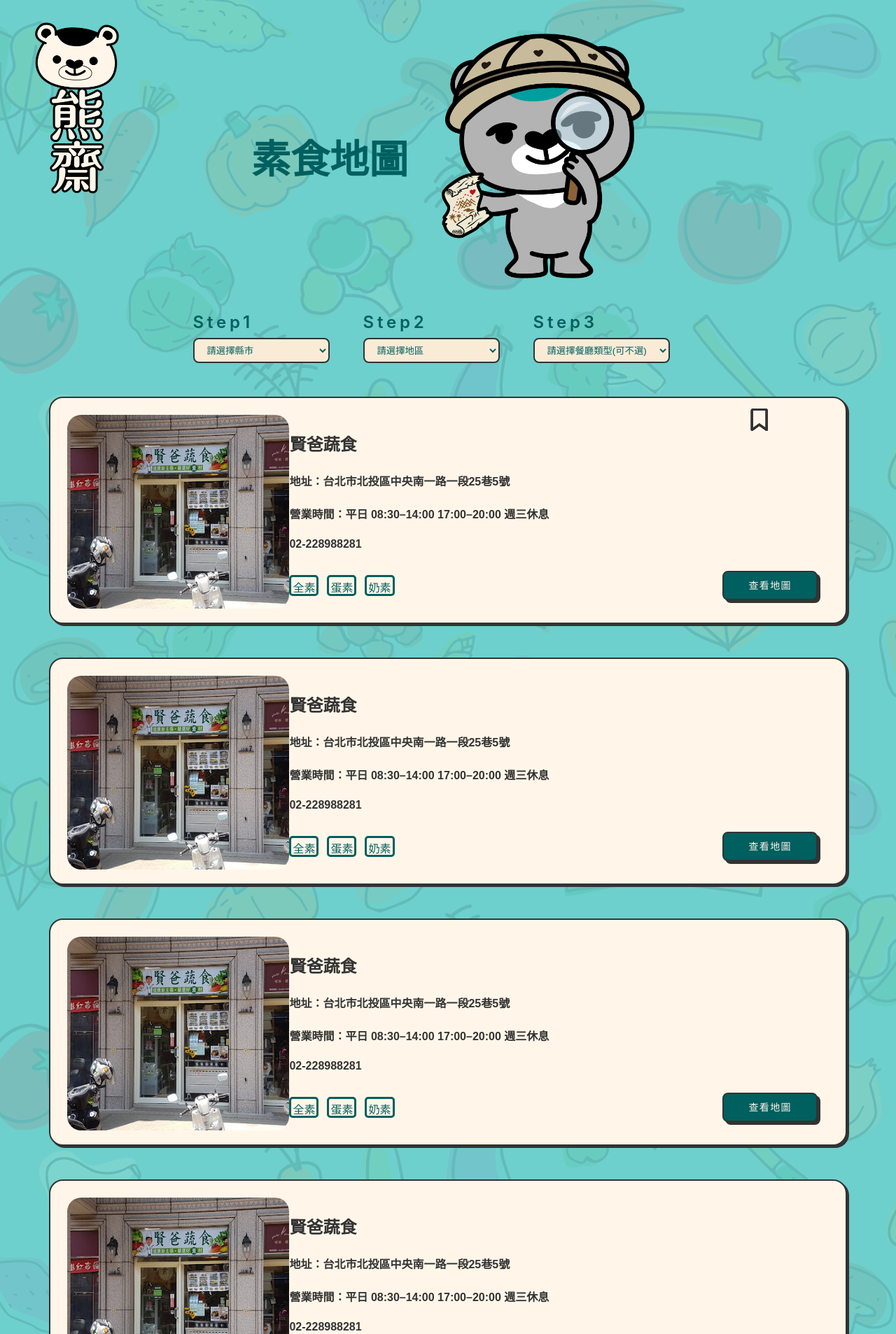
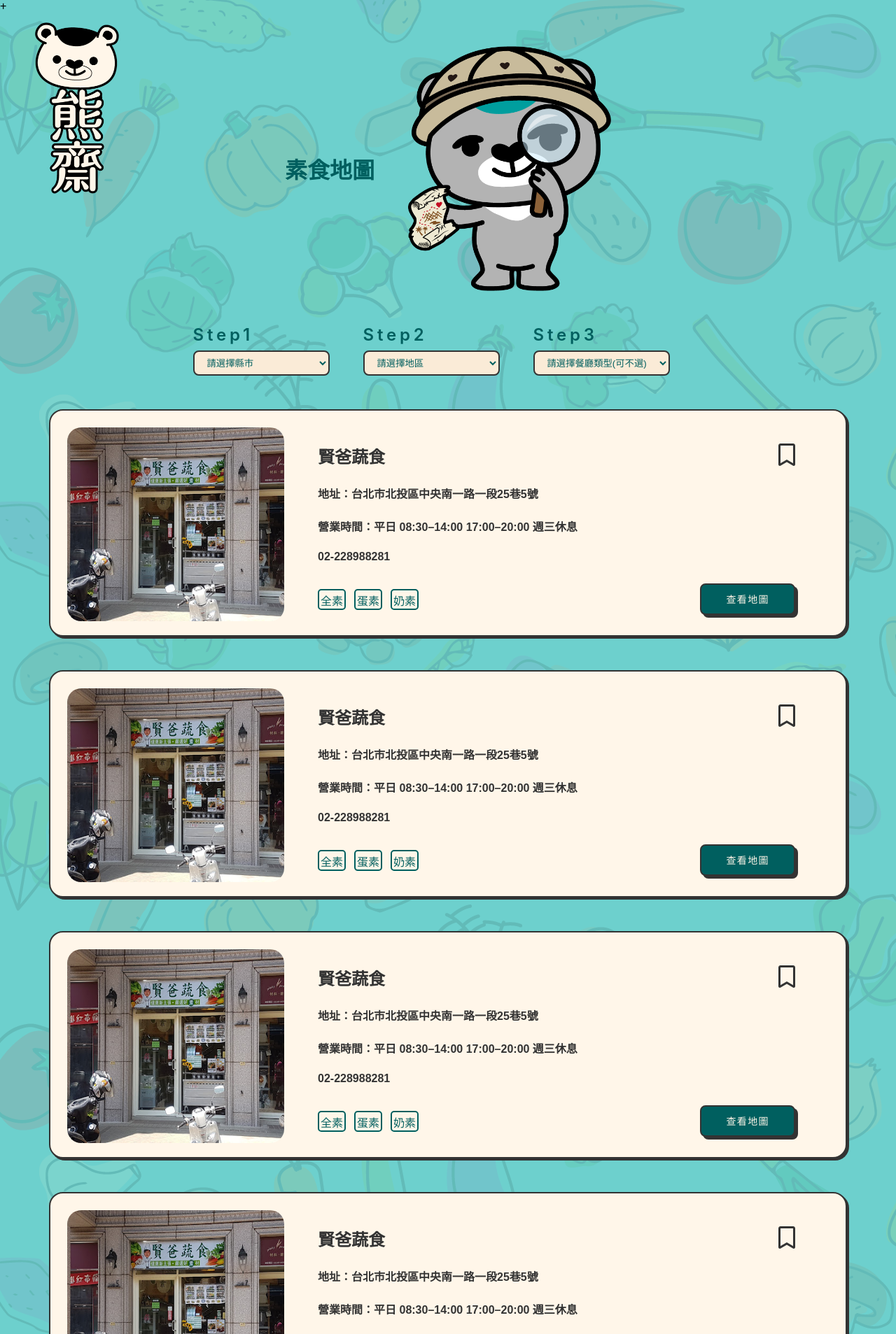
Before and after one commit to lem0602/bearsu, a PHP site: page /map.html in a window 1280 px wide. Shown: the top 1907 px of the page at 70% size. Run offline with PHP 8.4, Linux system fonts and the light colour scheme; some libraries are stand-ins or nearby versions.

Commit message:
Add files via upload

```diff
--- a/map.css
+++ b/map.css
@@ -21,6 +21,7 @@ body {
     height: 0px;
     z-index: 999;
     margin-left: 50px;
+    display: inline-block;
 }
 
 .nav_left img {
@@ -38,7 +39,8 @@ body {
 }
 
 .course_title h1 {
-    font-size: 3.5rem;
+    font-size: 2rem;
+    font-weight: 700;
     color: #005F5F;
     display: flex;
     justify-content: center;
@@ -55,7 +57,9 @@ body {
 /* 選單列表 */
 .formItem {
     color: #005F5F;
-    font-size: 24px;
+    font-size: 0.875rem;
+    font-weight: 500;
+    line-height: 1.6rem;
     margin-bottom: 8px;
     display: flex;
     justify-content: center;
@@ -110,16 +114,22 @@ body {
     /* margin: auto; */
     /* margin-top: 48px; */
     margin: 0 auto 48px;
+
+}
+.mapcardp1{
+    display: flex;
 }
 
 .mapcardp {
     color: #333333;
     width: 100%;
-    padding-right: 16px;
+    padding: 0 48px;
+
 }
 
 .mapcardp1 {
     margin-top: 23.25px;
+    justify-content: space-between;
 }
 
 .mapcardp2 {
@@ -143,7 +153,7 @@ body {
 }
 
 .mapcardp5 p {
-    border-style: solid;
+    border: 2px solid #005F5F;
     padding: 2px;
     margin-right: 12px;
     border-radius: 5px;
@@ -164,9 +174,9 @@ body {
     color: #FFF6E9;
     font-family: 'Inter';
     font-style: normal;
+    font-size: 0.875rem;
     font-weight: 500;
-    font-size: 14px;
-    line-height: 160%;
+    line-height: 1.6rem;
     text-decoration: none;
     letter-spacing: 0.1em;
     transition-duration: .3s;
@@ -179,11 +189,7 @@ body {
 }
 /* 收藏icon */
 .mapcardp1 i{
- position: absolute;
- left: 83.8%;
- top: 73%;
- font-size: 2rem;
-
+ font-size: 2em;
 }
 /* 頁面選單 */
 .bigpageitem {
@@ -214,6 +220,7 @@ body {
     color: #FFF6E9;
     transition: .3s;
     text-decoration: none;
+    height: 100%;
 }
 
 .page-link:hover {
--- a/map.html
+++ b/map.html
@@ -1,4 +1,4 @@
-<!DOCTYPE html>
++<!DOCTYPE html>
 <html lang="en">
 
 <head>
```
